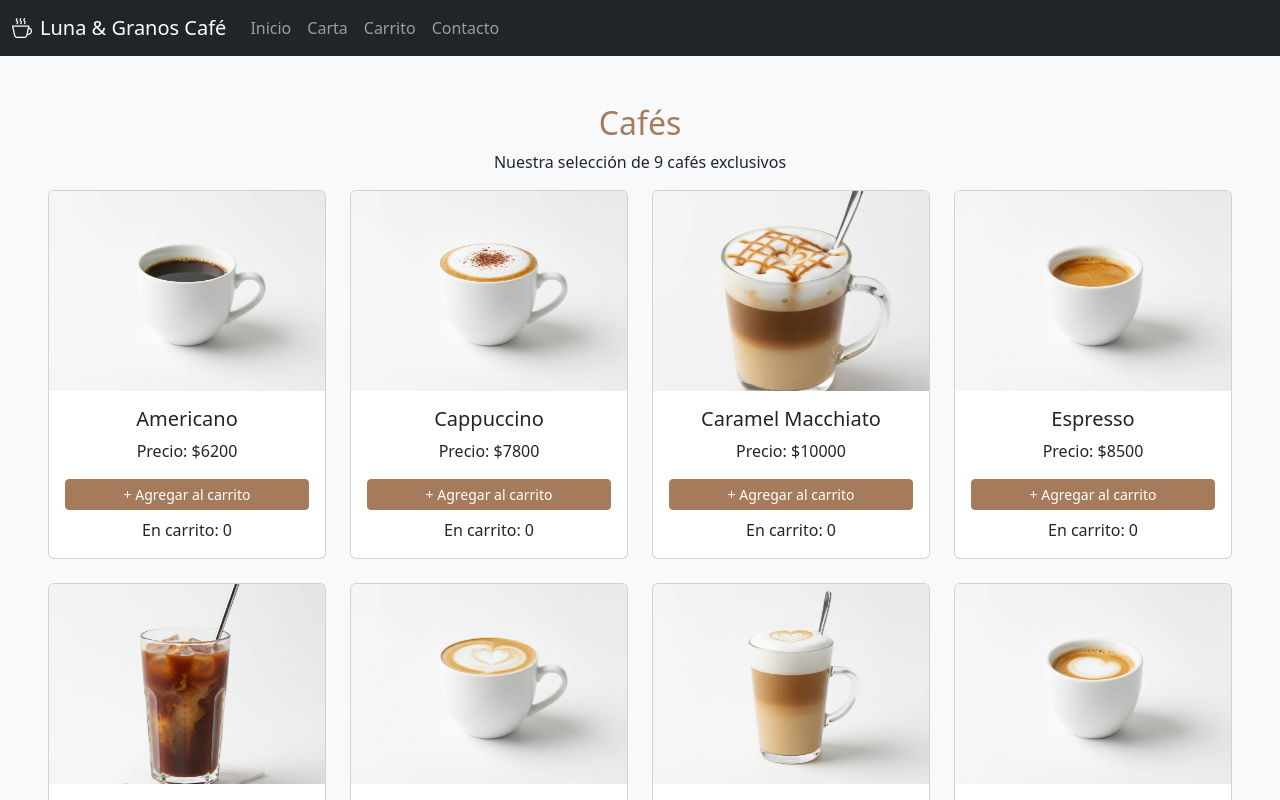
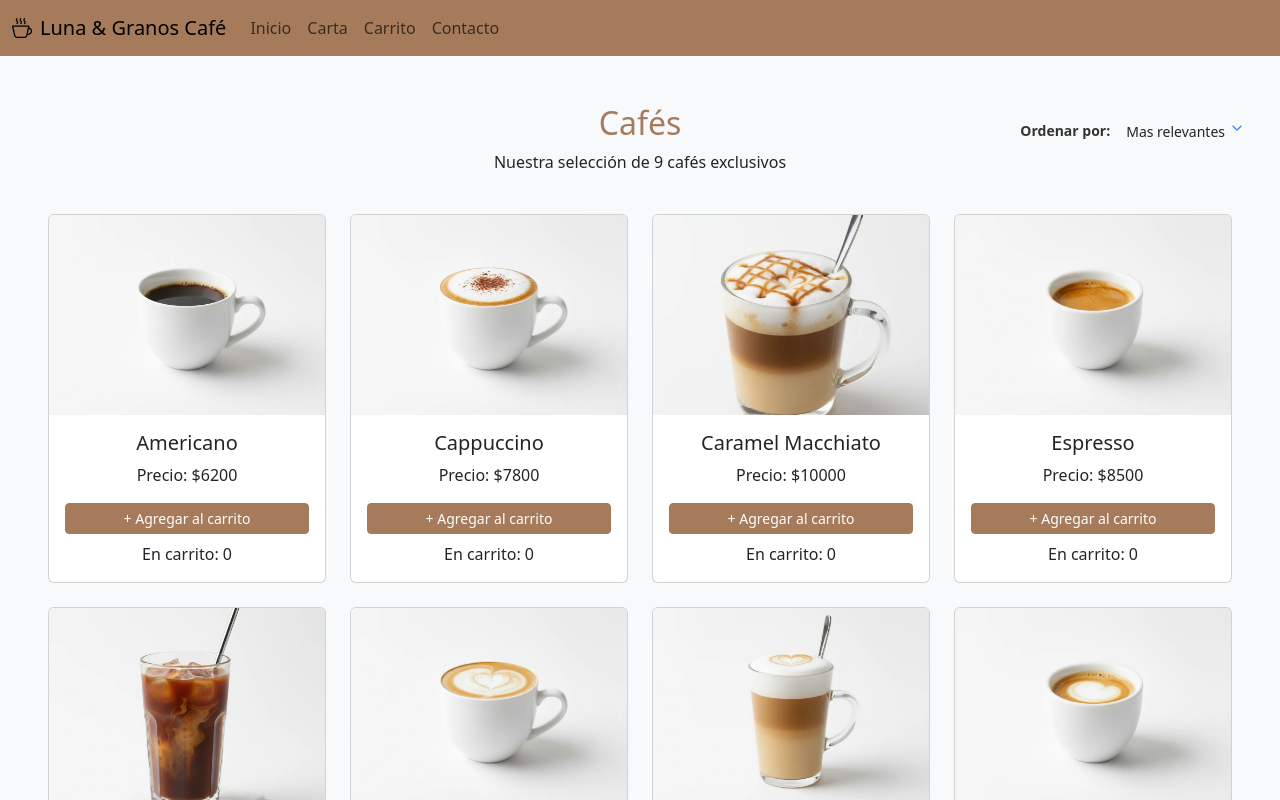
Before and after one commit to LeonelAgustinArce/Proyecto-CIU-LosDesamparados, a React (Vite) app in the folder proyecto-Cafeteria-losDesamparados/: page /carta in a window 1280 px wide. Shown: the top 800 px of the page. Built offline with nearby package versions, Linux system fonts and the light colour scheme.

Commit message:
Filtro en carta

```diff
--- a/proyecto-Cafeteria-losDesamparados/src/App.css
+++ b/proyecto-Cafeteria-losDesamparados/src/App.css
@@ -1,19 +1,5 @@
 .App {
   text-align: center;
-}
-
-.light-mode {
-  .btn-minimal {
-    background-color: #c96213;
-    color: #fffbea;
-  }
-}
-
-.dark-mode {
-  .btn-minimal {
-    background-color: #333;
-    color: #fffbea;
-  }
 }
 
 .btn-minimal {
@@ -375,6 +361,115 @@
   color: white !important;
 }
 
+/* Estilos para el dropdown */
+
+.containerDrop {
+  display: flex;
+  align-items: center;
+  font-size: 14px;
+  right: 0;
+  p {
+    color: #333;
+    font-weight: 600;
+    line-height: 1.7;
+    margin-right: 6px;
+    margin-top: 15px;
+  }
+
+  .dropdown {
+    padding-left: 10px;
+    position: relative;
+
+    .first-option-close {
+      cursor:pointer;
+      display: flex;
+      align-items: right;
+      gap: 5px;
+      transition-duration: .3s;
+
+      span:hover {
+        transition-duration: .3s;
+        color: #6D4C41;
+      }
+
+      svg {
+        transition-duration: .3s;
+      }
+    }
+
+    .first-option-open {
+      cursor:pointer;
+      display: flex;
+      align-items: center;
+      gap: 5px;
+      transition-duration: .3s;
+
+      span:hover {
+        transition-duration: .3s;
+        color: #6D4C41;
+      }
+
+      svg {
+        transition-duration: .3s;
+        transform: rotate(180deg);
+      }
+    }
+
+    .options {
+      width: 140px;
+      margin-top: 8px;
+      right: 0;
+      background: white;
+      border: 1px solid #ccc;
+      position: absolute;
+      box-shadow: 0 2px 8px rgba(0,0,0,0.1);
+      border-radius: 6px;
+      top: 100%;
+
+      .order{
+        cursor: pointer;
+        border-bottom: 1px solid #d8d8d8;
+        font-size: 14px;
+        padding: 13px 10px 13px 16px;
+        position: relative;
+        font-weight: 300;
+        color: rgba(0, 0, 0, 0.9);
+      }
+
+      .order:hover::after{
+        content: '';
+        transition-duration: .3s;
+        background-color:rgba(0, 0, 0, 0.4) ;
+        position: absolute;
+        left: 0;
+        top: 0;
+        width: 5px;
+        height: 100%;
+        background-color: #c96213;
+      }
+
+      .orderSelected{
+        cursor: pointer;
+        border-bottom: 1px solid #d8d8d8;
+        font-size: 14px;
+        padding: 13px 10px 13px 16px;
+        position: relative;
+        font-weight: bold;
+        color: #8B5A3C;
+      }
+      .orderSelected::after {
+        content: '';
+        position: absolute;
+        left: 0;
+        top: 0;
+        width: 5px;
+        height: 100%;
+        background-color:#6D4C41;
+      }
+    }
+  }
+}
+
 /* Seccion resposiva */
 @media (max-width: 768px) {
   .seccionprincipal {
--- /dev/null
+++ b/proyecto-Cafeteria-losDesamparados/src/components/Dropdown.jsx
@@ -0,0 +1,49 @@
+import { useState } from 'react';
+import { DropdownSvg } from './DropdownSvg';
+
+function Dropdown({opcionSelecionada}) {
+    const options = ['Mas relevantes','Menor Precio','Mayor Precio']
+    const [dropdown, setDropdown] = useState({
+        open:false,
+        optionsSelected: options[0],
+    });
+
+    const handleOptionClick = (order) => {
+        setDropdown({ optionsSelected: order, open: false });
+        if (opcionSelecionada) {
+            opcionSelecionada(order);
+        }
+    };
+
+    return(
+        <div className="containerDrop">
+            <p>Ordenar por:</p>
+            <div className="dropdown">
+                <div
+                    onClick={() => setDropdown({...dropdown, open: !dropdown.open})}
+                    className={dropdown.open ? "first-option-open" : "first-option-close"}
+                >
+                    <span>{dropdown.optionsSelected}</span>
+                    <DropdownSvg />
+                </div>
+                {dropdown.open && (
+                    <div className="options">
+                        {options.map((order) => {
+                            return (
+                                <div
+                                    key={order}
+                                    onClick={() => handleOptionClick(order)}
+                                    className={dropdown.optionsSelected === order ? "orderSelected" : "order"}
+                                >
+                                    {order}
+                                </div>
+                            )
+                        } )}
+                    </div>
+                )}
+            </div>
+        </div>
+    )
+}
+
+export default Dropdown;
--- /dev/null
+++ b/proyecto-Cafeteria-losDesamparados/src/components/DropdownSvg.jsx
@@ -0,0 +1,13 @@
+export const DropdownSvg = () => {
+  return (
+    <svg
+      width="14"
+      height="14"
+      viewBox="0 0 12 12"
+      aria-hidden="true"
+      fill="#3483fa"
+    >
+      <path d="M6 7.057L9.352 3.705 10.148 4.5 6 8.648 1.852 4.5 2.648 3.705z"></path>
+    </svg>
+  );
+};
--- a/proyecto-Cafeteria-losDesamparados/src/components/Navbar.jsx
+++ b/proyecto-Cafeteria-losDesamparados/src/components/Navbar.jsx
@@ -9,7 +9,7 @@
   };
 
   return (
- <nav className="navbar navbar-expand-lg navbar-dark bg-dark">
+    <nav className="navbar navbar-expand-lg" style={{ backgroundColor: '#A67B5B' }}>
   <div className="container-fluid">
     <Link className="navbar-brand" to="/">
       <i className="bi bi-cup-hot me-2"></i>
--- a/proyecto-Cafeteria-losDesamparados/src/pages/Carta.jsx
+++ b/proyecto-Cafeteria-losDesamparados/src/pages/Carta.jsx
@@ -1,5 +1,5 @@
-import React from 'react';
 import "../App.css";
+import Dropdown from "../components/Dropdown";
 import { useState, useEffect } from "react";
 import Americano from '../assets/cafe-01.webp';
 import Latte from '../assets/cafe-02.webp';
@@ -24,6 +24,7 @@
 
 function Carta() {
   const [carrito, setCarrito] = useState([]);
+  const [filtroSeleccionado, setFiltroSeleccionado] = useState('Mas relevantes');
 
   useEffect(() => {
     const carritoGuardado = localStorage.getItem('carrito');
@@ -37,29 +38,61 @@
   }, [carrito]);
 
   const cafes = [
-    { id: 1, nombre: 'Americano', imagen: Americano, precio: 6200 },
-    { id: 2, nombre: 'Cappuccino', imagen: Cappuccino, precio: 7800 },
-    { id: 3, nombre: 'Caramel Macchiato', imagen: CaramelMacchiato, precio: 10000 },
-    { id: 4, nombre: 'Espresso', imagen: Espresso, precio: 8500 },
-    { id: 5, nombre: 'Iced', imagen: IcedCoffe, precio: 9800 },
-    { id: 6, nombre: 'Latte', imagen: Latte, precio: 7200 },
-    { id: 7, nombre: 'Latte Macchiato', imagen: LatteMacchiato, precio: 9800 },
-    { id: 8, nombre: 'Macchiato', imagen: Macchiato, precio: 7200 },
-    { id: 9, nombre: 'Mocha', imagen: Mocha, precio: 7200 },
+    { id: 1, nombre: 'Americano',        imagen: Americano,        precio: 6200 },
+    { id: 2, nombre: 'Cappuccino',       imagen: Cappuccino,       precio: 7800 },
+    { id: 3, nombre: 'Caramel Macchiato',imagen: CaramelMacchiato, precio: 10000},
+    { id: 4, nombre: 'Espresso',         imagen: Espresso,         precio: 8500 },
+    { id: 5, nombre: 'Iced',             imagen: IcedCoffe,        precio: 9800 },
+    { id: 6, nombre: 'Latte',            imagen: Latte,            precio: 7200 },
+    { id: 7, nombre: 'Latte Macchiato',  imagen: LatteMacchiato,   precio: 9800 },
+    { id: 8, nombre: 'Macchiato',        imagen: Macchiato,        precio: 7200 },
+    { id: 9, nombre: 'Mocha',            imagen: Mocha,            precio: 7200 },
   ];
 
   const acompanantes = [
-    { id: 10, nombre: 'Croissant', imagen: Acom01, precio: 2800 },
-    { id: 11, nombre: 'Muffin', imagen: Acom02, precio: 3200 },
+    { id: 10, nombre: 'Croissant',               imagen: Acom01, precio: 2800 },
+    { id: 11, nombre: 'Muffin',                  imagen: Acom02, precio: 3200 },
     { id: 12, nombre: 'Galletas de Mantequilla', imagen: Acom03, precio: 2500 },
-    { id: 13, nombre: 'Brownie', imagen: Acom04, precio: 3800 },
-    { id: 14, nombre: 'Dona Glaseada', imagen: Acom05, precio: 3000 },
-    { id: 15, nombre: 'Scones', imagen: Acom06, precio: 3500 },
-    { id: 16, nombre: 'Barra de Avena', imagen: Acom07, precio: 2900 },
-    { id: 17, nombre: 'Mini Cheesecake', imagen: Acom08, precio: 4200 },
-    { id: 18, nombre: 'Bizcocho', imagen: Acom09, precio: 3300 },
-    { id: 19, nombre: 'Tostada de Aguacate', imagen: Acom10, precio: 4500 },
+    { id: 13, nombre: 'Brownie',                 imagen: Acom04, precio: 3800 },
+    { id: 14, nombre: 'Dona Glaseada',           imagen: Acom05, precio: 3000 },
+    { id: 15, nombre: 'Scones',                  imagen: Acom06, precio: 3500 },
+    { id: 16, nombre: 'Barra de Avena',          imagen: Acom07, precio: 2900 },
+    { id: 17, nombre: 'Mini Cheesecake',         imagen: Acom08, precio: 4200 },
+    { id: 18, nombre: 'Bizcocho',                imagen: Acom09, precio: 3300 },
+    { id: 19, nombre: 'Tostada de Aguacate',     imagen: Acom10, precio: 4500 },
   ];
+
+  const manejarCambioFiltro = (opcionSeleccionada) => {
+    setFiltroSeleccionado(opcionSeleccionada);
+  };
+
+  const obtenerCafesOrdenados = () => {
+    const cafesCopiados = [...cafes];
+
+    switch(filtroSeleccionado) {
+      case 'Menor Precio':
+        return cafesCopiados.sort((a, b) => a.precio - b.precio);
+      case 'Mayor Precio':
+        return cafesCopiados.sort((a, b) => b.precio - a.precio);
+      case 'Mas relevantes':
+      default:
+        return cafesCopiados;
+    }
+  };
+
+  const obtenerAcompanantesOrdenados = () => {
+    const acompanantesCopiados = [...acompanantes];
+
+    switch(filtroSeleccionado) {
+      case 'Menor Precio':
+        return acompanantesCopiados.sort((a, b) => a.precio - b.precio);
+      case 'Mayor Precio':
+        return acompanantesCopiados.sort((a, b) => b.precio - a.precio);
+      case 'Mas relevantes':
+      default:
+        return acompanantesCopiados;
+    }
+  };
 
   const todosProductos = [...cafes, ...acompanantes];
 
@@ -89,17 +122,21 @@
 
   return (
     <div className="container-fluid bg-light p-5">
-      <div className="row">
-        <div className="col-12">
-          <h2 id="inicio-carta" className="carta-titulo-seccion">Cafés</h2>
-          <div>
-            <p>Nuestra selección de 9 cafés exclusivos</p>
+      <div className="row mb-4">
+        <div className="col-12 position-relative">
+          <div className="text-center mb-3">
+            <h2 id="inicio-carta" className="carta-titulo-seccion">Cafés</h2>
+            <p className="mb-0">Nuestra selección de 9 cafés exclusivos</p>
+          </div>
+
+          <div className="position-absolute top-0 end-0" style={{ zIndex: 1000 }}>
+            <Dropdown opcionSelecionada={manejarCambioFiltro} />
           </div>
         </div>
       </div>
 
       <div className="row">
-        {cafes.map(producto => (
+        {obtenerCafesOrdenados().map(producto => (
           <div className="col-md-3 mb-4" key={producto.id}>
             <div className="card h-100">
               <img src={producto.imagen} className="card-img-top" alt={producto.nombre} style={{height: '200px', objectFit: 'cover'}} />
@@ -131,7 +168,7 @@
       </div>
 
       <div className="row">
-        {acompanantes.map(producto => (
+        {obtenerAcompanantesOrdenados().map(producto => (
           <div className="col-md-3 mb-4" key={producto.id}>
             <div className="card h-100">
               <img src={producto.imagen} className="card-img-top" alt={producto.nombre} style={{height: '200px', objectFit: 'cover'}} />
--- a/proyecto-Cafeteria-losDesamparados/src/pages/Home.jsx
+++ b/proyecto-Cafeteria-losDesamparados/src/pages/Home.jsx
@@ -18,7 +18,7 @@
 
 
   const productosCarta = [
-    { id: 1, nombre: 'Americano', imagen: Americano, precio: 6200, tipo: 'cafe' },
+    { id: 1, nombre: 'Americano', imagen: Americano, precio: 6200,   tipo: 'cafe' },
     { id: 2, nombre: 'Cappuccino', imagen: Cappuccino, precio: 7800, tipo: 'cafe' },
     { id: 3, nombre: 'Caramel Macchiato', imagen: CaramelMacchiato, precio: 10000, tipo: 'cafe' },
     { id: 4, nombre: 'Espresso', imagen: Espresso, precio: 8500, tipo: 'cafe' },
```
